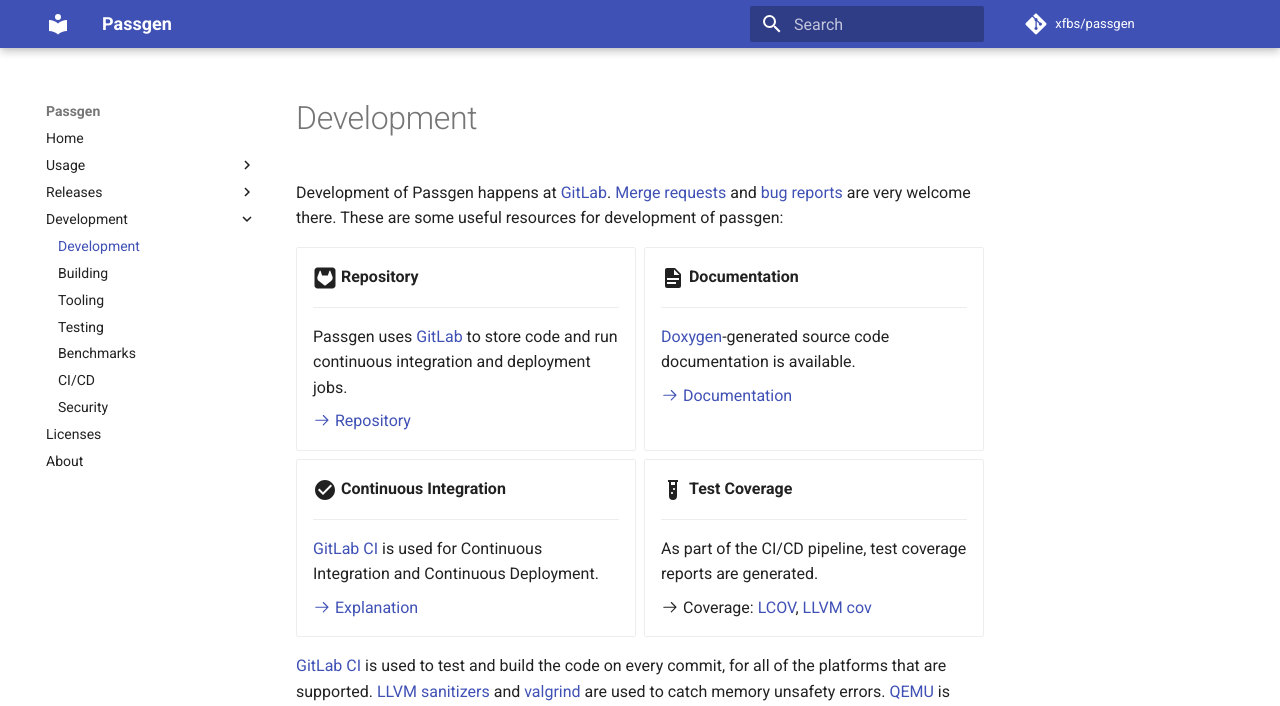
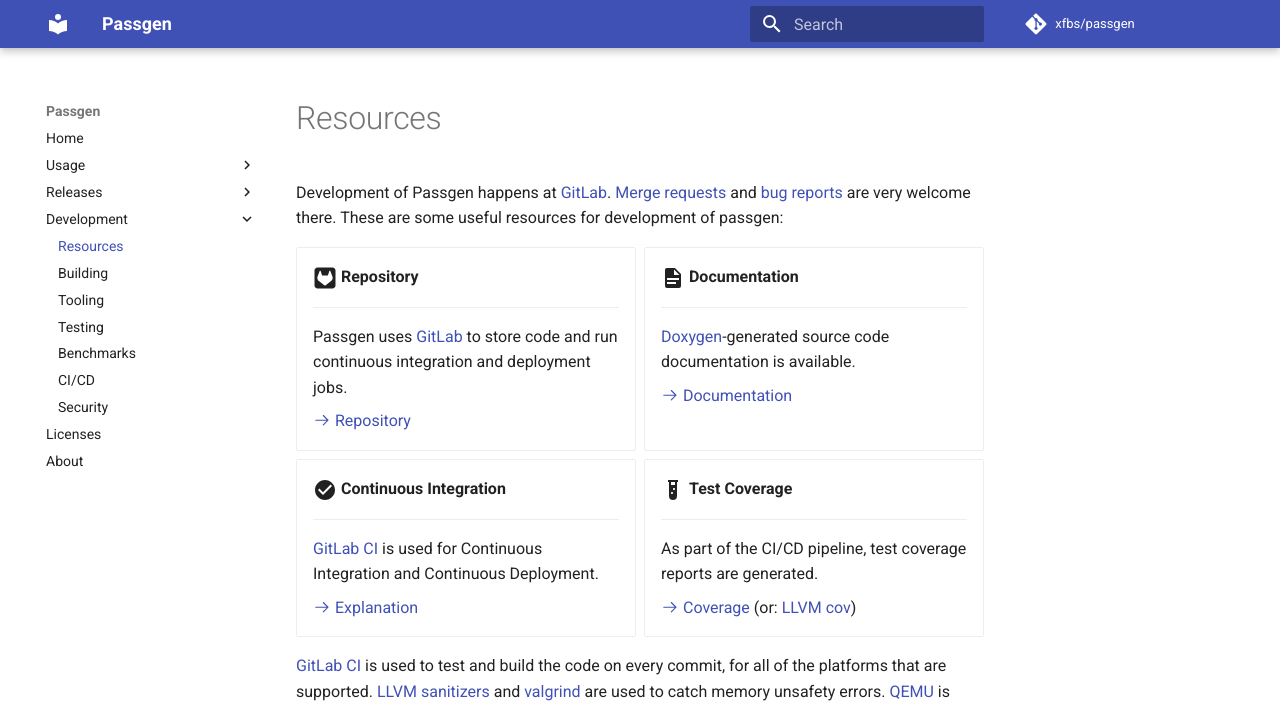
Before and after one commit to xfbs/passgen, an MkDocs documentation site: the page built from docs/development.md, in a window 1280 px wide and 1370 px high. Shown: the top 706 px of the window. Built offline with MkDocs 1.6.1 and Material for MkDocs 9.7.7, drawn with Linux system fonts in a browser that asks for light colours; comment, search, counter and statistics services are not loaded.

Commit message:
Updates website

```diff
--- a/docs/development.md
+++ b/docs/development.md
@@ -1,4 +1,4 @@
-# Development
+# Resources
 
 Development of Passgen happens at [GitLab][gitlab]. [Merge
 requests][merge-requests] and [bug reports][bug-reports] are very welcome
@@ -36,7 +36,7 @@ there. These are some useful resources for development of passgen:
 
     As part of the CI/CD pipeline, test coverage reports are generated.
 
-    :octicons-arrow-right-24: Coverage: [LCOV][coverage-lcov], [LLVM cov][coverage-llvm-cov]
+    [:octicons-arrow-right-24: Coverage][coverage-lcov] (or: [LLVM cov][coverage-llvm-cov])
 
 </div>
 
--- a/mkdocs.yml
+++ b/mkdocs.yml
@@ -47,7 +47,7 @@ nav:
     - Releases: releases.md
     - Installation: install.md
   - Development:
-    - Development: development.md
+    - Resources: development.md
     - Building: building.md
     - Tooling: tooling.md
     - Testing: testing.md
```
